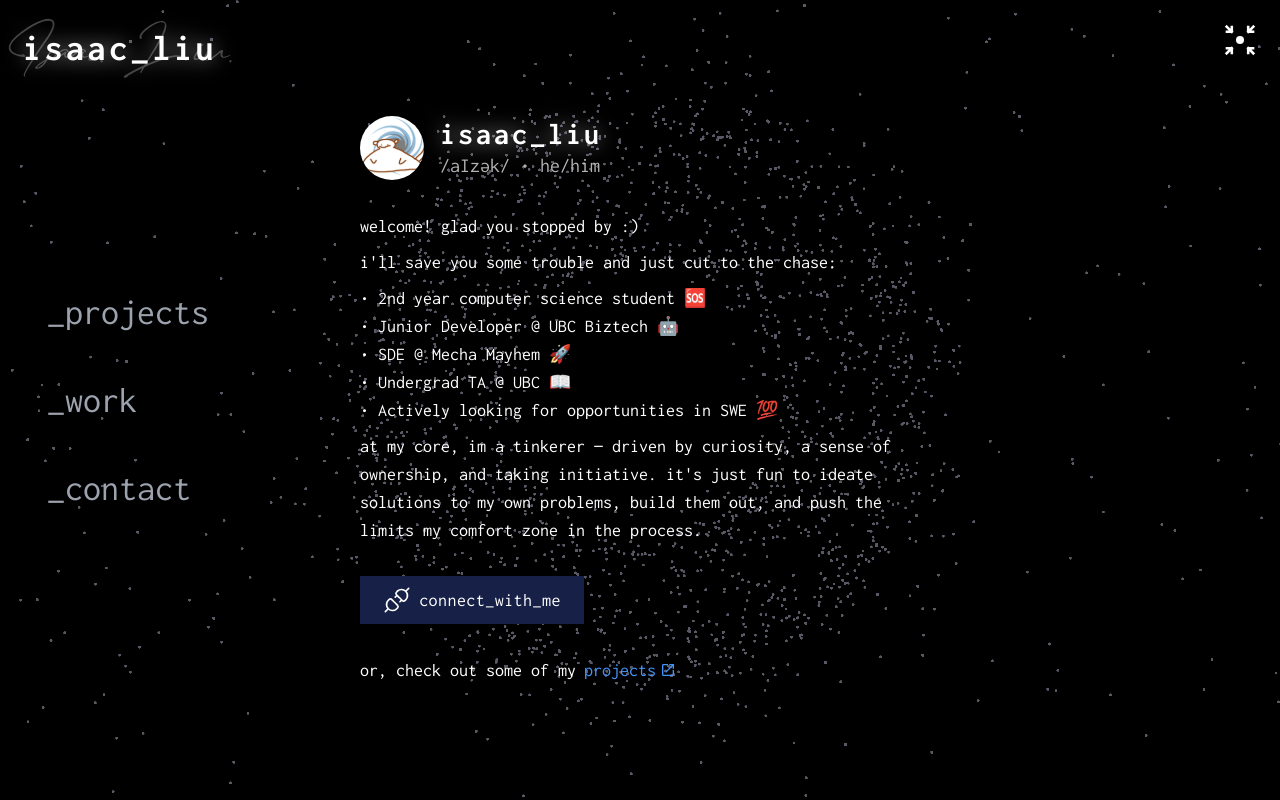
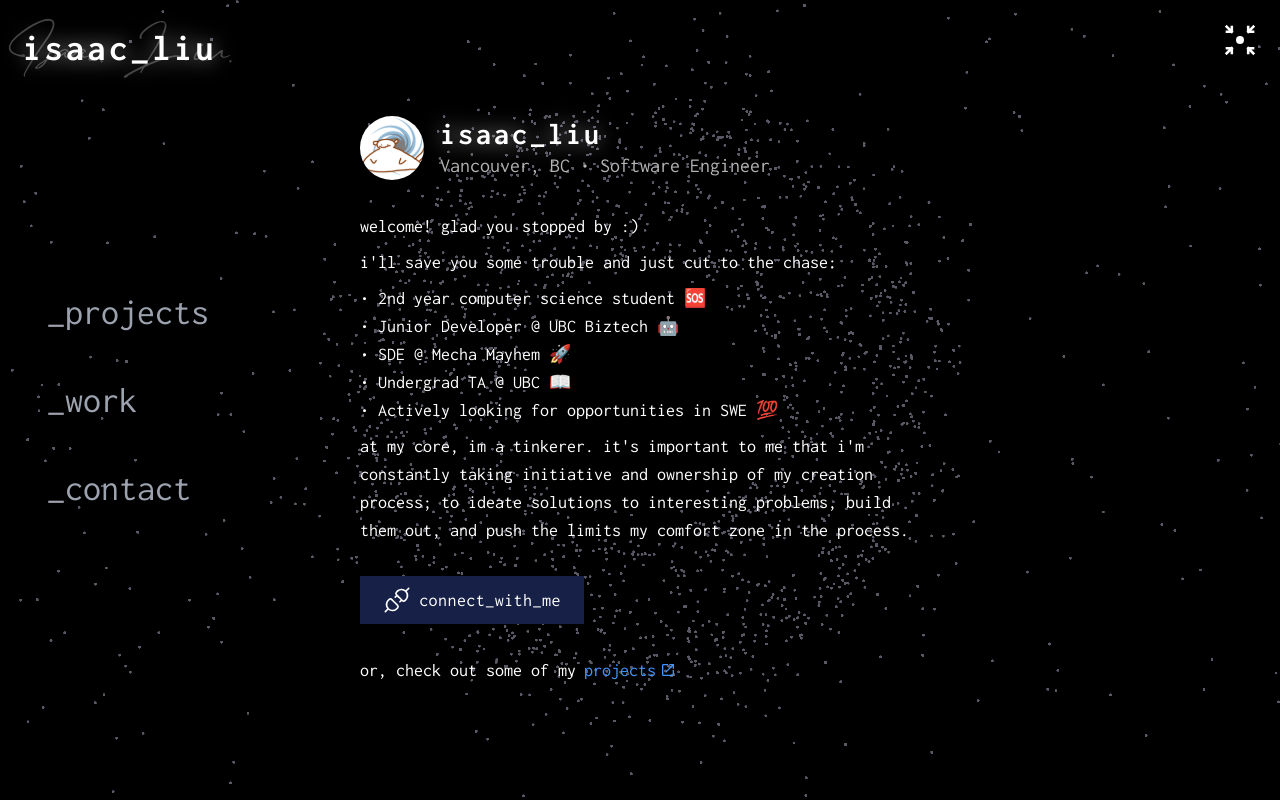
Before and after one commit to liuisaac/personal_website_v2, a Next.js app: page / in a window 1280 px wide. Built offline with nearby package versions, Linux system fonts and the light colour scheme.

Commit message:
fixed CRINGE

```diff
--- a/src/components/home/Overlay.jsx
+++ b/src/components/home/Overlay.jsx
@@ -12,7 +12,7 @@ const Overlay = () => {
                 <div className="col justify-center items-start ml-4">
                     <h1 className="2xl:text-5xl xl:text-3xl md:text-3xl text-3xl header z-20">isaac_liu</h1>
                     <span className="2xl:text-3xl xl:text-xl md:text-xl text-xl text-slate">
-                        /aIzək/ • he/him
+                        Vancouver, BC • Software Engineer
                     </span>
                 </div>
             </div>
@@ -31,11 +31,9 @@ const Overlay = () => {
                 </ul>
 
                 <p>
-                    at my core, im a tinkerer — driven by curiosity, a sense of
-                    ownership, and taking initiative. it&apos;s just fun to ideate
-                    solutions to my own problems, build them out, and push the
-                    limits my comfort zone in the process.
+                    at my core, im a tinkerer. it&apos;s important to me that i'm constantly taking initiative and ownership of my creation process; to ideate solutions to interesting problems, build them out, and push the limits my comfort zone in the process.
                 </p>
+                {/* wow look at me i know how to use semicolons */}
             </div>
 
             <Button
```
